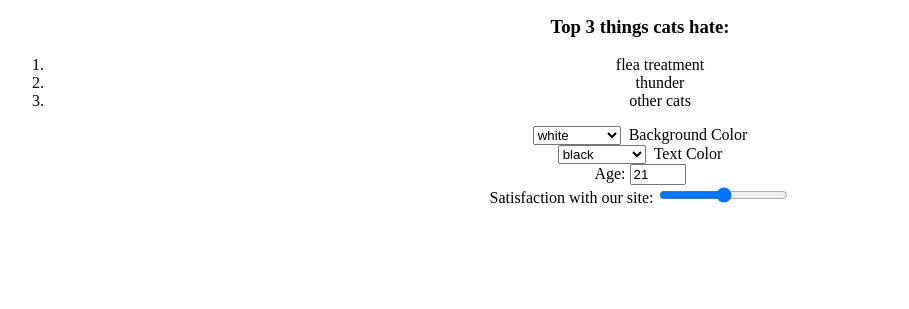
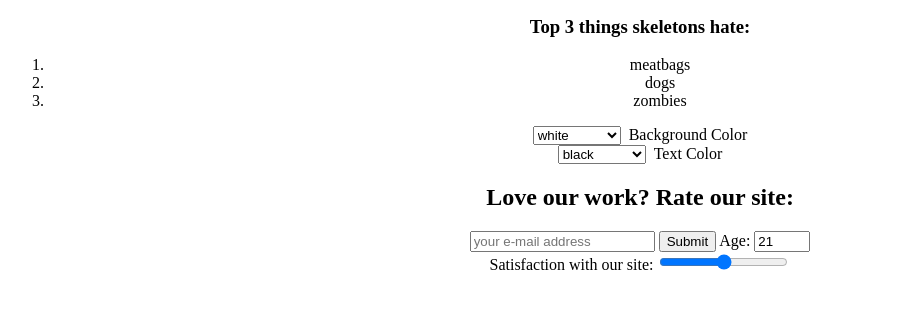
Before and after one commit to AinArras/ainarras.github.io, a plain HTML site: page index.html in a window 1280 px wide. Shown: the part 457-766 px from the top of the page, without its empty margins (0-909 px from the left). Drawn offline with Linux system fonts and the light colour scheme.

Commit message:
Added button and stuff

```diff
--- a/index.html
+++ b/index.html
@@ -3,18 +3,18 @@
 	<body>
 	<section>
 		<main>
-			<h1 contentEditable>M@B Inc.</h1>
-			<h2 contentEditable>This is my highly <i>professional</i> business website</h2>
+			<h1>M@B Inc.</h1>
+			<h2>This is my highly <i>professional</i> business website</h2>
 			<p>Hire us to build <i>professional</i> webservices such as this one<p>
 		<figure>
 		<img src="https://gifimage.net/wp-content/uploads/2017/08/spooky-skeleton-gif-28.gif">
 		<figcaption>skeletons love lasagna</figcaption>
 		</figure>
-		<h3>Top 3 things cats hate:</h3>
+		<h3>Top 3 things skeletons hate:</h3>
         <ol>
-          <li>flea treatment</li>
-          <li>thunder</li>
-          <li>other cats</li>
+          <li>meatbags</li>
+          <li>dogs</li>
+          <li>zombies</li>
          </ol>
 	</section>
 	<section>
@@ -43,8 +43,12 @@
                                 <option value="white">white</option>
 	</select>&nbsp;&nbsp;Text Color
 	</section>
-
+	<section>
+	<h1>Love our work? Rate our site:</h2>
+	<input type="text" name="your email" placeholder="your e-mail address" required>
+	<button>Submit</button>
 	Age: <input type="number" size="6" name="age" min="18" max="99" value="21"><br>
 	Satisfaction with our site: <input type="range" size="2" name="satisfaction" min="1" max="5" value="3">
+	</section>
 	</center>
 	</body>
```
